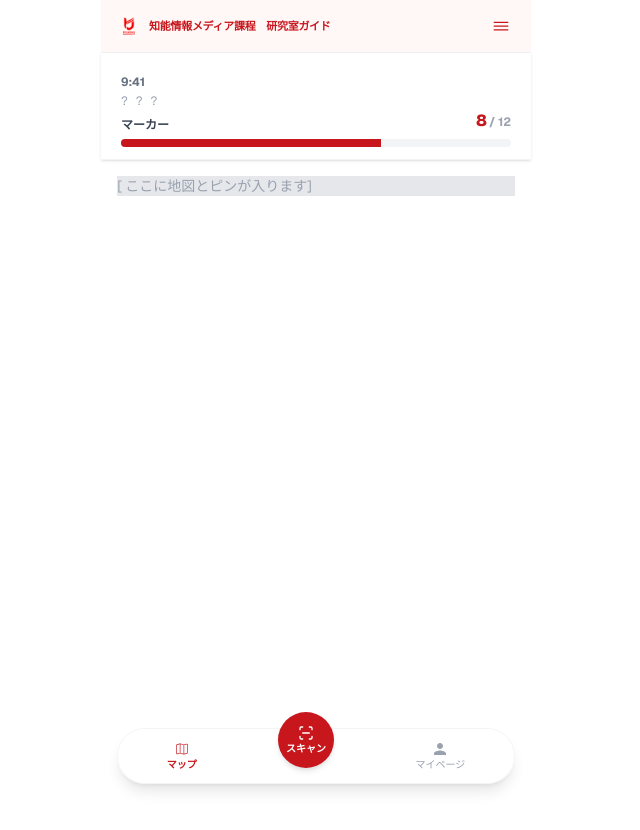
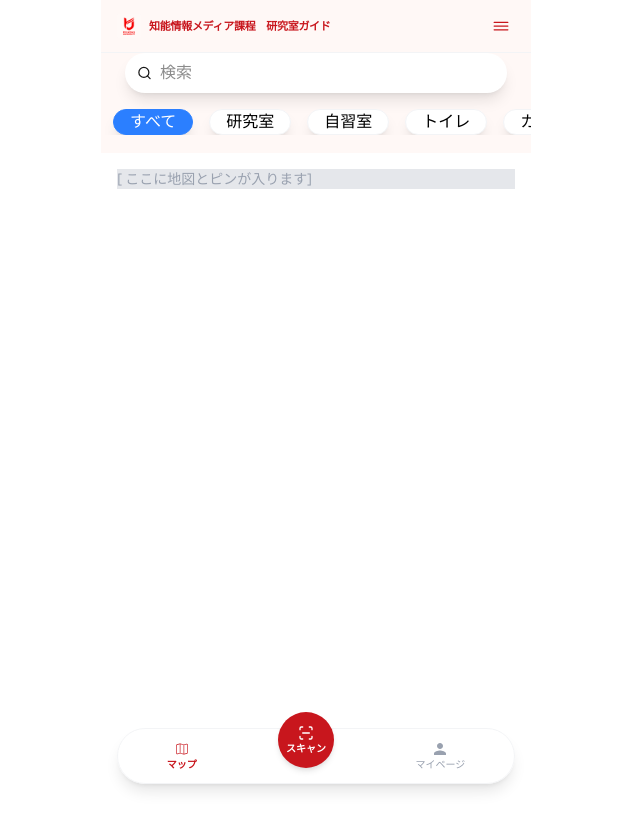
Before and after one commit to 2026ProjectResearchAR/campus-ar-client, a Next.js app: page /screen/map in a window 1280 px wide. Shown: the top 830 px of the page, without its empty margins (324-964 px from the left). Built offline with nearby package versions, Linux system fonts and the light colour scheme.

Commit message:
検索オプション追加

```diff
--- a/app/screen/map/page.tsx
+++ b/app/screen/map/page.tsx
@@ -1,49 +1,48 @@
-// @.componets/TabBar で作っておいた共通タブバーを読み込む
-import TabBar from '@/componets/TabBar';
+"use client";
+import { useState } from "react";
+import { FiSearch } from "react-icons/fi";
+
 
 export default function MapPage() {
-    // マーカー取得数（テスト用に定数で設定）
-    const TOTAL_MARKERS = 12;
-    const collectedMarkers = 8;
 
-    // 取得率（％）計算
-    const progressPercentage = Math.min(
-        100,
-        Math.max(0, (collectedMarkers / TOTAL_MARKERS) * 100)
-    )
+    {/* それぞれの選択肢の状態 */}
+    const [selectedOption, setSelectedOption] = useState<string | null>("すべて");
+    const categories = ["すべて", "研究室", "自習室", "トイレ", "カフェ", "その他"];
+
+    const handleOptionClick = (option: string) => {
+        if (selectedOption === option) {
+            setSelectedOption(null);
+        } else {
+            setSelectedOption(option);
+        }
+    }
+
     return (
         // ph-24 でタブバートコンテンツが被らないように下に隙間を作る
         <div className="relative w-full max-w-[430px] mx-auto min-h-screen font-sans pb-24">
+            <div className="w-full h-25 bg-[#FFF8F6]">
+                {/* 検索バー */}
+                <div className="flex items-center gap-2 px-3 py-2 mx-6 bg-white rounded-full shadow-lg">
+                    <FiSearch />
+                    <input type="" placeholder="検索" className="w-full focus:outline-none"></input>
+                </div>
+                {/* フィルターボタンエリア */}
+                 <div className="my-4 px-3 flex justify-between gap-4 overflow-x-auto flex-nowrap">
+                    {categories.map((option) => (
+                        <button
+                            className={`px-4 rounded-full shadow-lg border shrink-0 ${
+                                selectedOption === option
+                                    ? "bg-blue-500 text-white border-blue-500"
+                                    : "bg-white text-black border-gray-100 hover:bg-gray-200"
+                            } transition-colors`}
+                            onClick={() => handleOptionClick(option)}
+                        >
+                            {option}
+                        </button>
+                    ))}
+                </div>
+            </div>
 
-            {/* マップ画面の仮ヘッダー */}
-            <header className="px-5 pt-4  pb-3 bg-white border-b border-gray-100 sticky top-0 z-10 shadow-sm">
-                {/* 上部の時刻とアイコン */}
-                <div>
-                    <span className="text-xs font-bold text-gray-500">9:41</span>
-                    <div className="flex gap-2 text-xs text-gray-400">
-                        <span>?</span><span>?</span><span>?</span>
-                    </div>
-                </div>
-
-                {/* マーカーカウンター */}
-                <div className="flex justify-between items-end mb-1.5">
-                    <span className="text-xs font-bold text-gray-700">マーカー</span>
-                    <div className="text-xs font-bold text-gray-400">
-                        <span className="text-[#c8161d] text-base font-extrabold mr-0.5">
-                            {collectedMarkers}
-                        </span>
-                        / {TOTAL_MARKERS}
-                    </div>
-                </div>
-
-                {/* 動的プログレスバー背景 */}
-                <div className="w-full h-2 bg-gray-100 rounded-full overflow-hidden">
-                    {/* 中身の赤いバー:styleで直接width(%)を設定 */}
-                    <div className="h-full bg-[#c8161d] routded-full transition-all duration-500 ease-out"
-                    style={{ width: `${progressPercentage}%` }}>
-                    </div>
-                </div>
-            </header>
 
             {/* メインマップエリア */}
             <main className="p-4">
```
